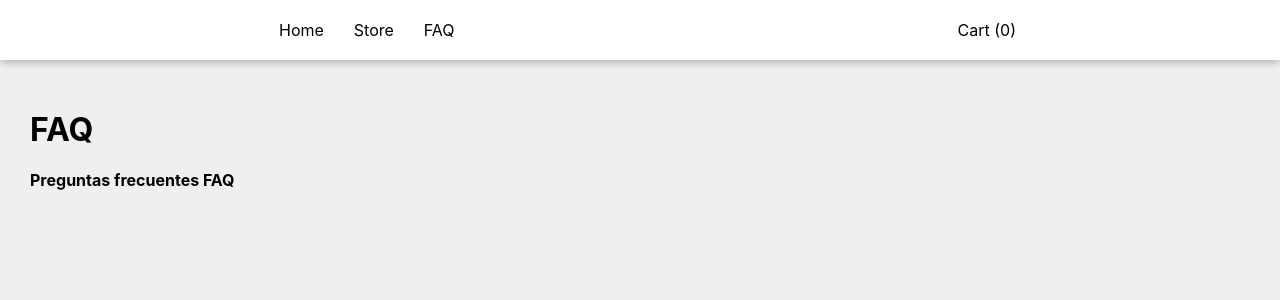
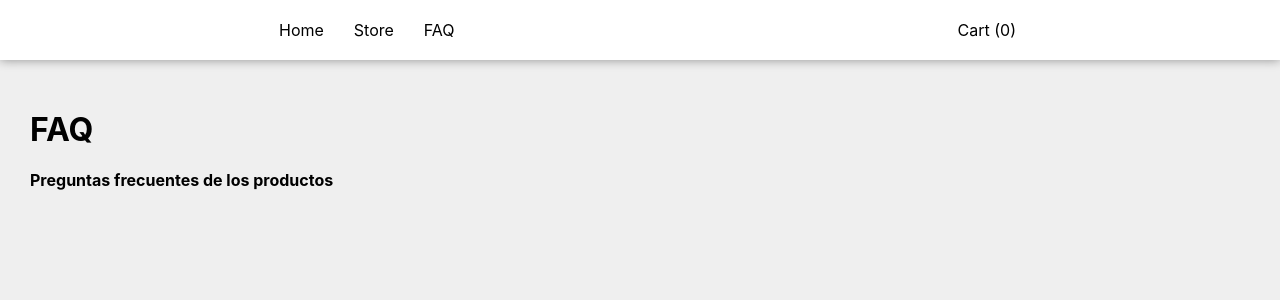
Before and after one commit to Juliandl88/tienda-nextjs, a Next.js app: page /faq in a window 1280 px wide. Shown: the top 300 px of the page. Built offline with nearby package versions, Linux system fonts and the light colour scheme.

Commit message:
rutas dinamicas

```diff
--- a/pages/faq.js
+++ b/pages/faq.js
@@ -6,7 +6,7 @@ export default function faq(){
     <Layout>
     <h1>FAQ</h1>
 <div>
-    <p>Preguntas frecuentes FAQ</p>
+    <p>Preguntas frecuentes de los productos</p>
 </div>
 </Layout>
     )
```
